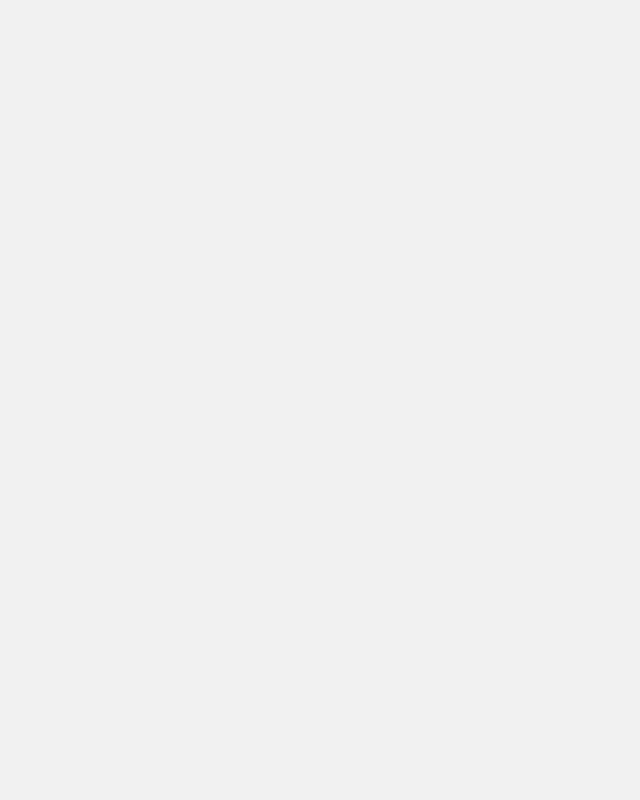
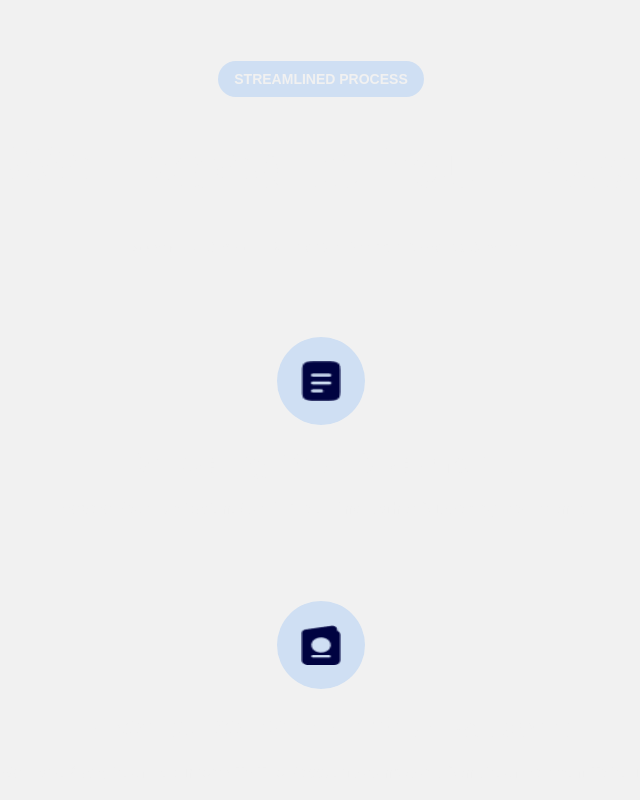
Before and after one commit to Demilade01/travel-docs, a Next.js app: page / in a window 1280 px wide. Shown: the part 1100-1900 px from the top of the page, without its empty margins (319-959 px from the left). Before the commit the page ends 961 px from the top, so only its background shows below. Built offline with nearby package versions, Linux system fonts and the light colour scheme.

Commit message:
implement about for big screens

```diff
--- a/app/page.tsx
+++ b/app/page.tsx
@@ -1,3 +1,4 @@
+import About from '@/components/About'
 import Hero from '@/components/Hero'
 import Navbar from '@/components/Navbar'
 import React from 'react'
@@ -7,6 +8,7 @@ const Home = () => {
     <>
       <Navbar />
       <Hero />
+      <About />
     </>
   )
 }
--- /dev/null
+++ b/components/About.tsx
@@ -0,0 +1,36 @@
+import { aboutContent } from '@/constants'
+import Image from 'next/image'
+import React from 'react'
+
+const About = () => {
+  return (
+    <div className='container mx-auto px-4'>
+      <div className='flex flex-col items-center justify-center'>
+        <p className='uppercase font-bold text-sm bg-[#cfdff3] py-2 px-4 rounded-full'>Streamlined process</p>
+        <h1 className='text-6xl font-extrabold mt-10 sm:text-center'>How We Expedite Your Passport</h1>
+        <p className='text-sm mt-10 capitalize font-light'>Discover the simplicity behind our passport expedited services</p>
+      </div>
+
+      {aboutContent.map((content) => (
+        <div className='flex flex-col items-center justify-between mt-20'>
+              <div className='bg-[#cfdff3] p-6 rounded-full'>
+                <Image
+                  key={content.title}
+                  src={content.image}
+                  alt={content.title}
+                  width={20}
+                  height={20}
+                  className='w-10 h-10'
+                />
+              </div>
+            <div className='flex flex-col items-center mt-5'>
+              <h3 className='text-3xl capitalize font-bold'>{content.title}</h3>
+              <p className='mt-4 capitalize font-xl'>{content.subTitle}</p>
+            </div>
+        </div>
+      ))}
+    </div>
+  )
+}
+
+export default About
--- a/components/Hero.tsx
+++ b/components/Hero.tsx
@@ -50,7 +50,7 @@ const Hero = () => {
           height={500}
         />
     </div>
-    <div className='container mx-auto flex justify-between items-center mt-20'>
+    <div className='container mx-auto flex justify-between items-center mt-20 mb-[200px]'>
       {heroLogos.map((logo) => (
           <Image
             key={logo.logo}
--- a/constants/index.ts
+++ b/constants/index.ts
@@ -39,3 +39,21 @@ export const heroLogos = [
     alt: "siemens",
   },
 ]
+
+export const aboutContent = [
+  {
+    image: "/assets/document.png",
+    title: "collecting your documents",
+    subTitle: "Prepare your application, get a photo, and gather supporting documents.",
+  },
+  {
+    image: "/assets/expedite.png",
+    title: "expedite delivery of your passport",
+    subTitle: "We hand-carry your documents to the Passport Agency and send your passport to you.",
+  },
+  {
+    image: "/assets/delivery.png",
+    title: "document delivery",
+    subTitle: "our Passport is delivered via secure Fedex service.",
+  },
+]
```
